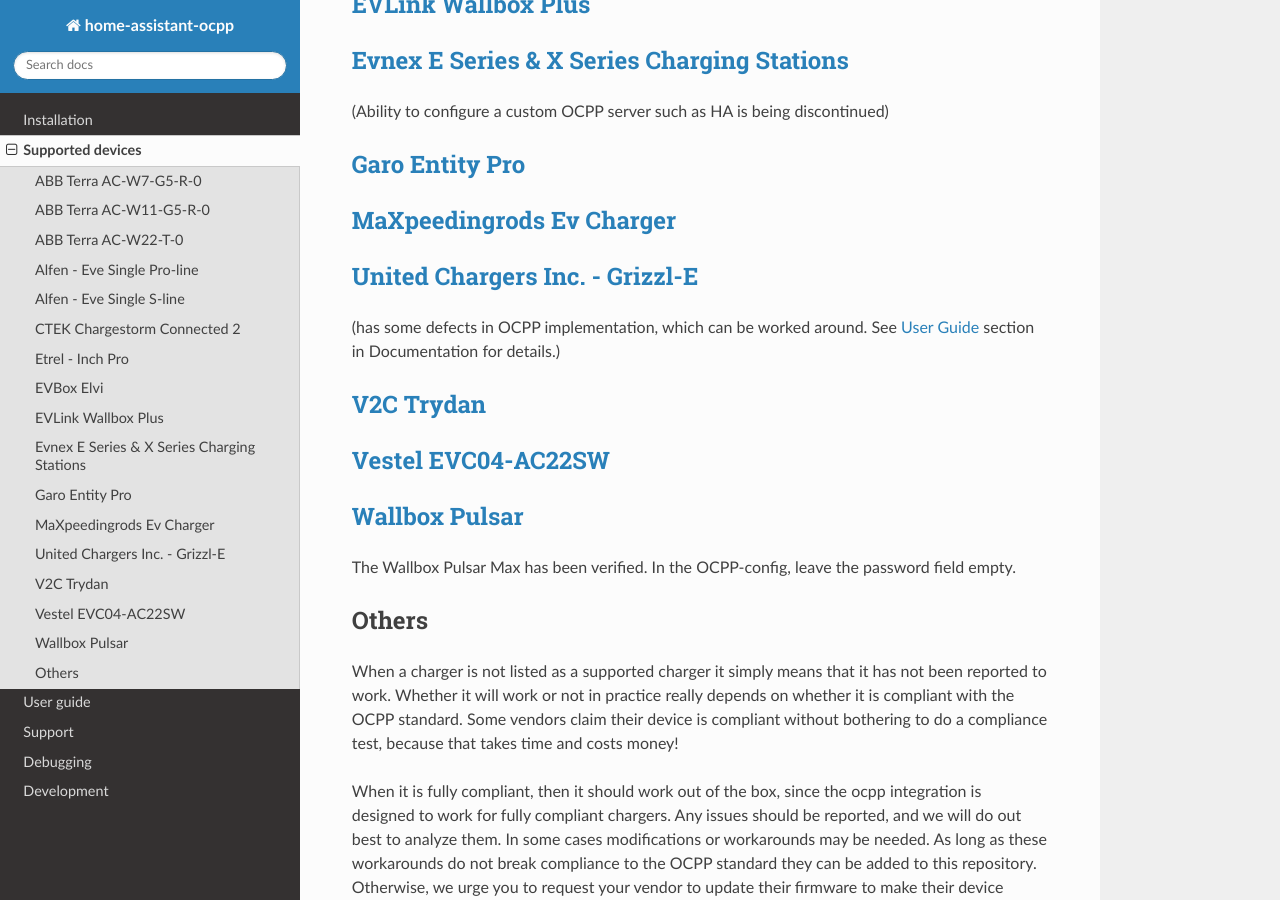
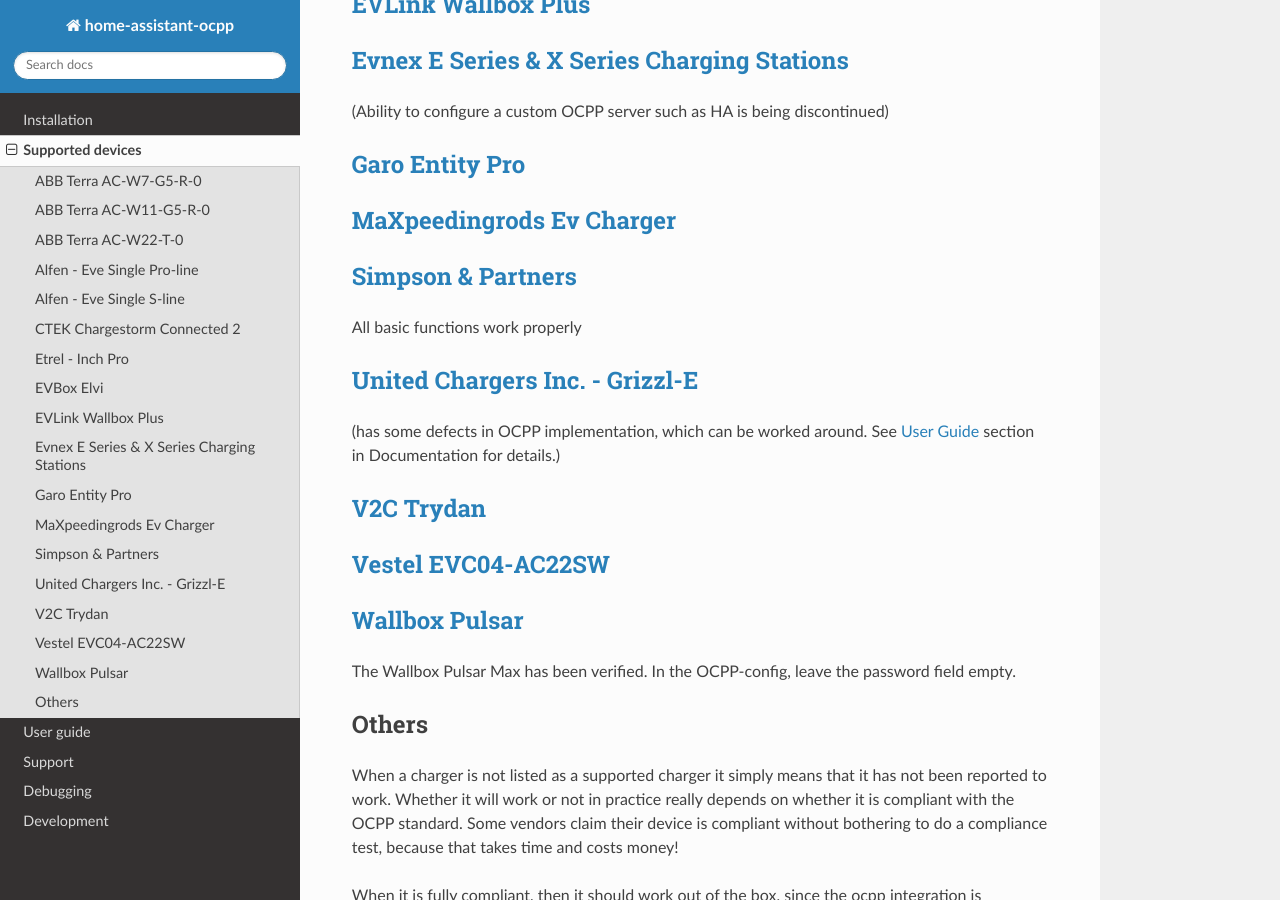
Before and after one commit to lbbrhzn/ocpp, a Sphinx documentation site: the page built from docs/supported-devices.md, in a window 1280 px wide and 900 px high, scrolled down 862 px. Built offline with Sphinx 7.4.7 and the Read the Docs theme 2.0.0, drawn with Linux system fonts in a browser that asks for light colours.

Commit message:
add simpson & partnets

```diff
--- a/docs/supported-devices.md
+++ b/docs/supported-devices.md
@@ -32,6 +32,9 @@
 
 ## [MaXpeedingrods Ev Charger](https://www.maxpeedingrods.com/category/ev-charger.html)
 
+## [Simpson & Partners](https://simpson-partners.com/home-ev-charger/)
+All basic functions work properly
+
 ## [United Chargers Inc. - Grizzl-E](https://grizzl-e.com/about/)
 (has some defects in OCPP implementation, which can be worked around. See [User Guide](https://github.com/lbbrhzn/ocpp/blob/main/docs/user-guide.md) section in Documentation for details.)
 
```
